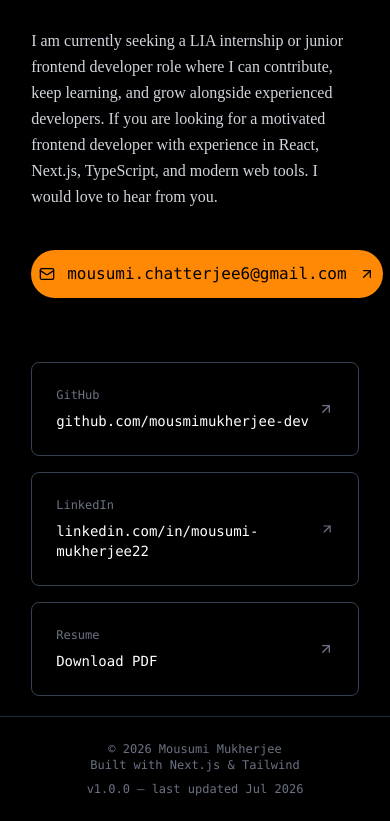
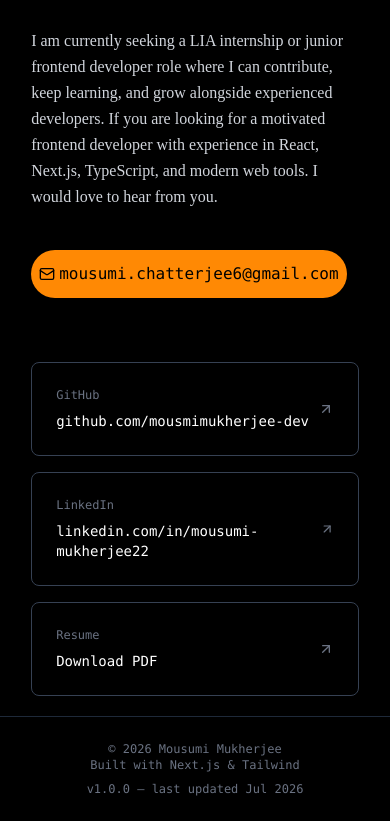
Before and after one commit to mousmimukherjee-dev/mousumi-portfolio, a Next.js app: page / in a window 390 px wide. Shown: the part 5586-6407 px from the top of the page. Built offline with nearby package versions, Linux system fonts and the light colour scheme; no server answers; a web font is replaced by a local one.

Commit message:
fix mail button on mobile

```diff
--- a/src/components/Contact.tsx
+++ b/src/components/Contact.tsx
@@ -66,11 +66,11 @@ const Contact = () => {
           </p>
           <a
             href="mailto:mousumi.chatterjee6@gmail.com"
-            className="inline-flex items-center gap-3 bg-orange-400 text-black font-mono px-2 py-2 md:px-6 md:py-4 rounded-full hover:bg-orange-300 transition-colors"
+            className="inline-flex items-center gap-1 bg-orange-400 text-black font-mono px-2 py-2 md:px-6 md:py-4 rounded-full hover:bg-orange-300 transition-colors"
           >
             <Mail className="w-4 h-4" />
             mousumi.chatterjee6@gmail.com
-            <ArrowUpRight className="w-4 h-4" />
+
           </a>
         </motion.div>
 
```
